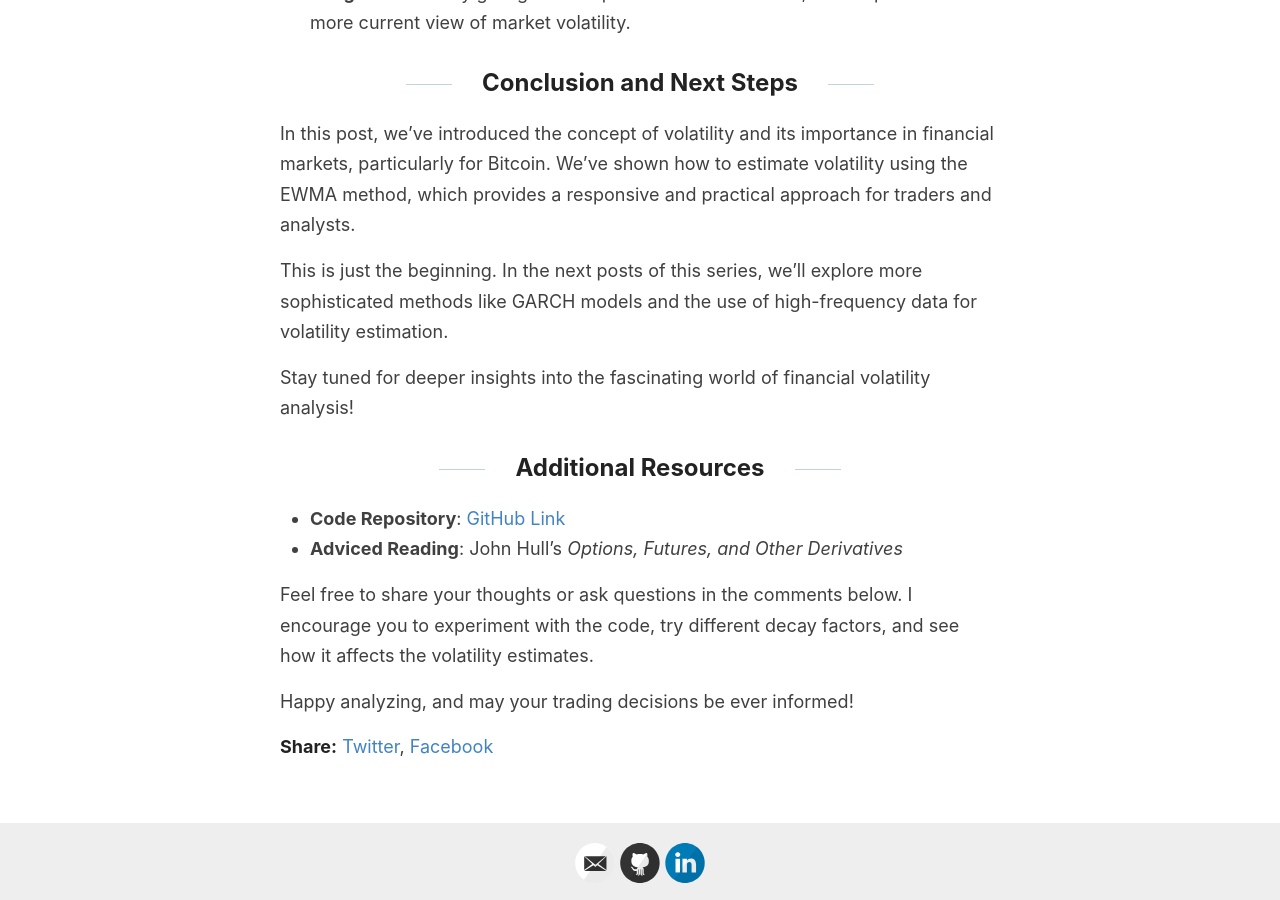
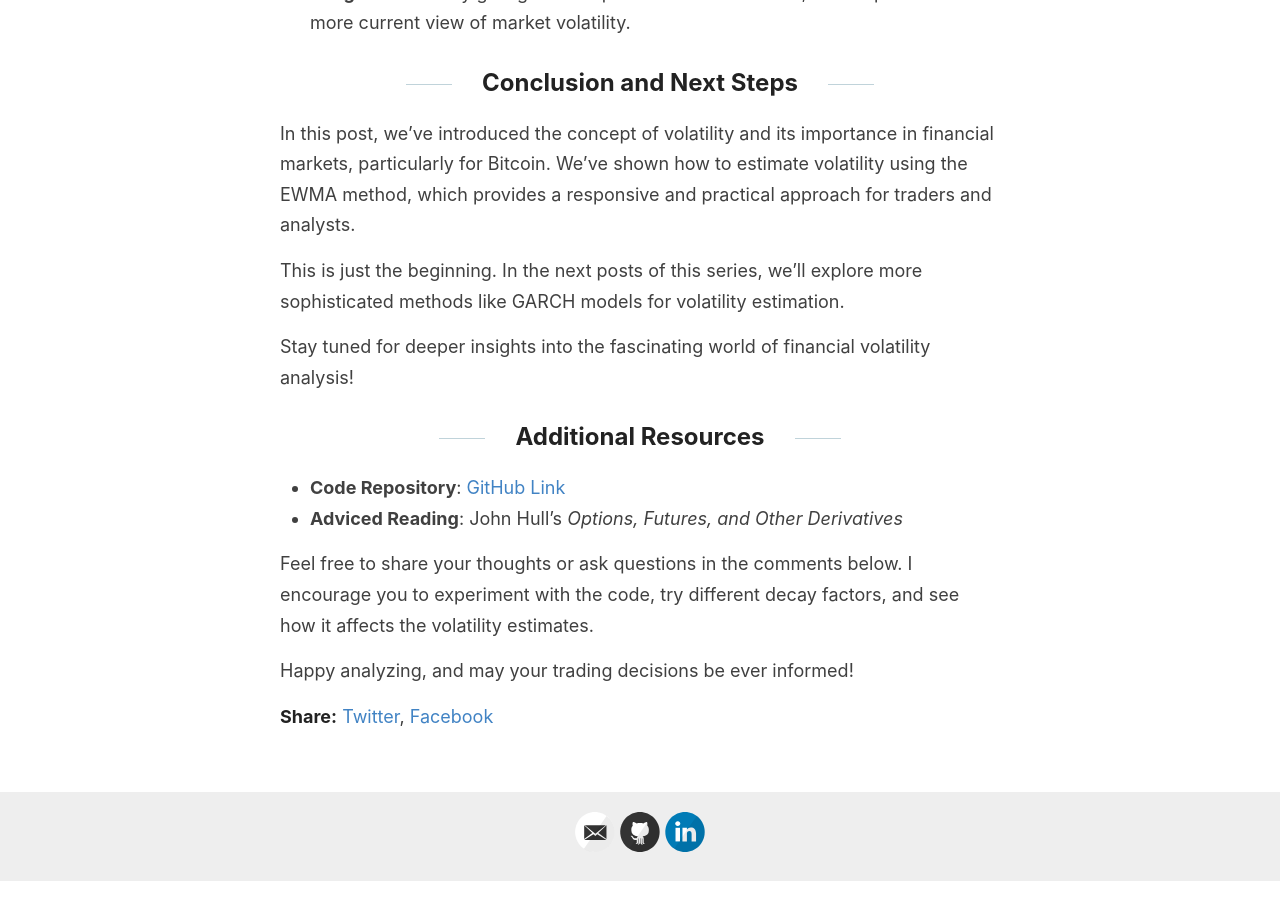
Before and after one commit to Zaltarba/blog, a Jekyll site: the page built from _posts/2024-09-20-BitcoinVolatility-1.md, in a window 1280 px wide and 900 px high, scrolled down 7690 px. Built offline with Jekyll 4.4.1, drawn with Linux system fonts in a browser that asks for light colours; formulas are drawn with MathJax 3.

Commit message:
Update 2024-09-20-BitcoinVolatility-1.md

```diff
--- a/_posts/2024-09-20-BitcoinVolatility-1.md
+++ b/_posts/2024-09-20-BitcoinVolatility-1.md
@@ -205,7 +205,7 @@ By examining the plot, we can observe periods where volatility spikes, indicatin
 
 In this post, we've introduced the concept of volatility and its importance in financial markets, particularly for Bitcoin. We've shown how to estimate volatility using the EWMA method, which provides a responsive and practical approach for traders and analysts.
 
-This is just the beginning. In the next posts of this series, we'll explore more sophisticated methods like GARCH models and the use of high-frequency data for volatility estimation.
+This is just the beginning. In the next posts of this series, we'll explore more sophisticated methods like GARCH models for volatility estimation.
 
 Stay tuned for deeper insights into the fascinating world of financial volatility analysis!
 
```
